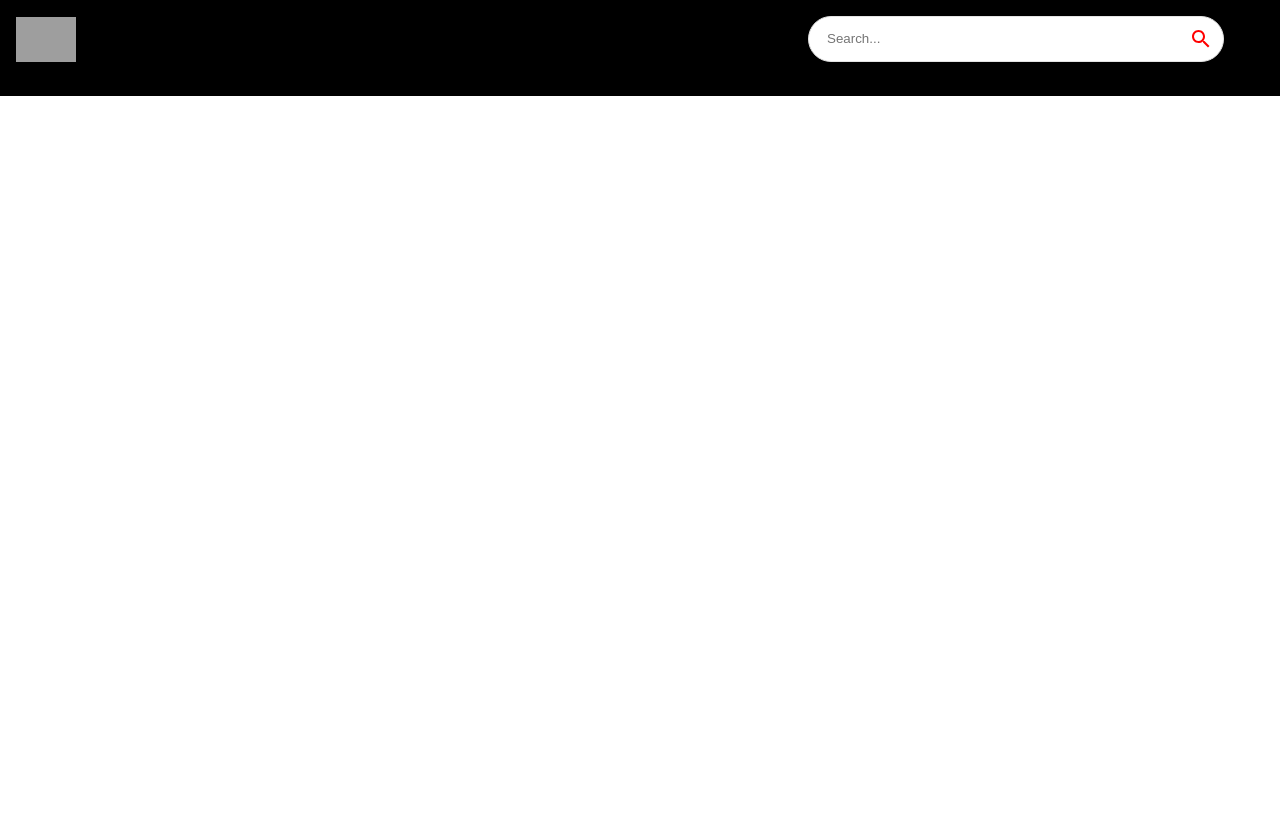
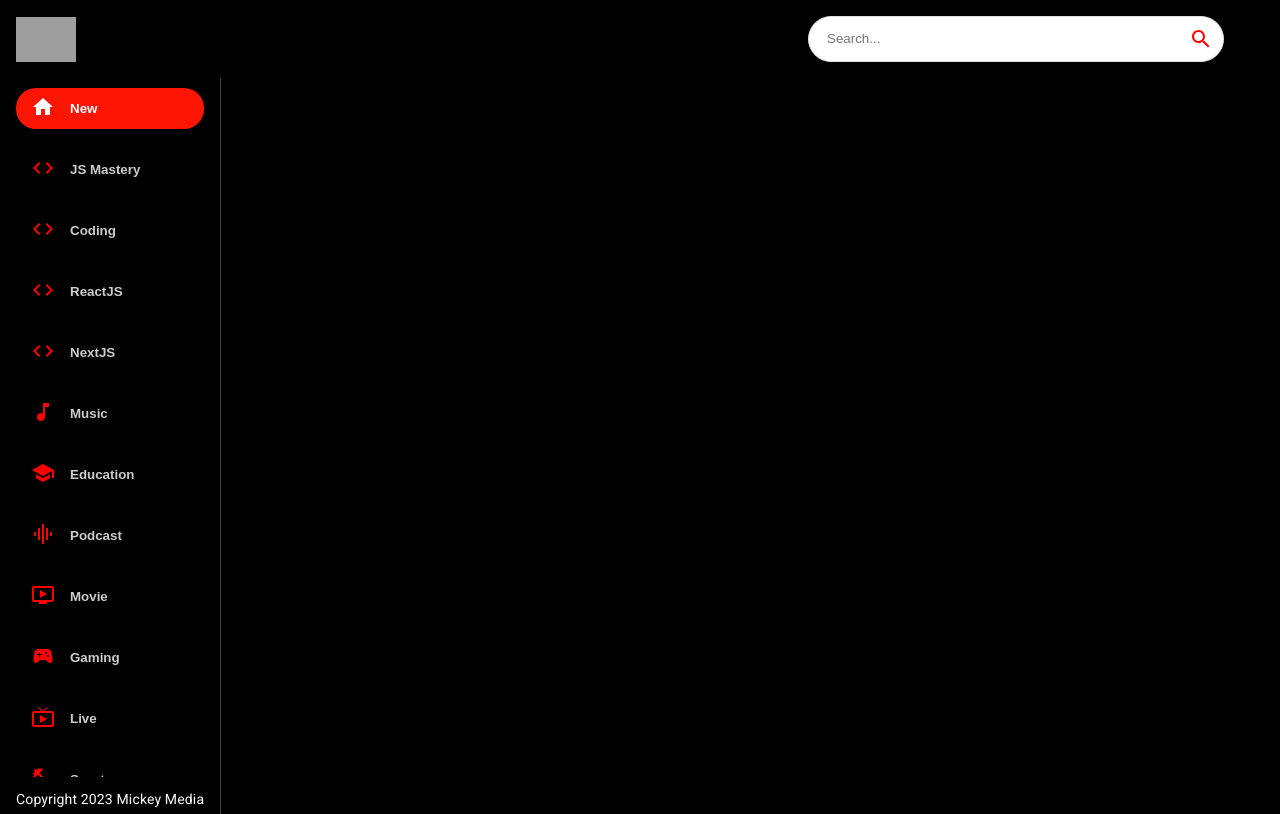
Before and after one commit to mickey-40/youtube_clone, a React (Create React App) app: page / in a window 1280 px wide. Built offline with nearby package versions, Linux system fonts and the light colour scheme; grey boxes are pictures that could not be loaded.

Commit message:
completed sidebar

```diff
--- a/src/components/Feed.jsx
+++ b/src/components/Feed.jsx
@@ -1,8 +1,18 @@
-import React from 'react'
+import { useState, useEffect } from 'react'
+import { Box, Stack, Typography } from '@mui/material'
+import Sidebar from './Sidebar'
 
 const Feed = () => {
   return (
-    <div>Feed</div>
+    <Stack sx={{ flexDirection: { sx: 'column', md: 'row'}}}>
+      <Box sx={{ height: { sx: 'auto', md: '92vh'}, borderRight: '1px solid #3d3d3d', px: { sx: 0, md: 2 }}}>
+        <Sidebar />
+
+        <Typography className='copyright' variant='body2' sx={{ mt: 1.5, color: '#fff'}}>
+          Copyright 2023 Mickey Media
+        </Typography>
+      </Box>
+    </Stack>
   )
 }
 
--- /dev/null
+++ b/src/components/Sidebar.jsx
@@ -0,0 +1,34 @@
+import { Stack } from '@mui/material'
+import { categories } from '../utils/constants'
+
+const selectedCategory = 'New';
+
+
+const Sidebar = () => {
+  return (
+    <Stack
+      direction='row'
+      sx={{
+        overflow: "auto",
+        height: { sx: 'auto', md: '95%'},
+        flexDirection: { md: 'column'}
+      }}
+      >
+        {categories.map((category) =>(
+          <button
+            className='category-btn'
+            style={{
+              background: category.name === selectedCategory && '#FC1503',
+              color: 'white'
+            }}
+            key={category.name}
+          >
+            <span style={{ color: category.name === selectedCategory ? 'white' : 'red' , marginRight: '15px' }}>{category.icon}</span>
+            <span style={{ opacity: category.name === selectedCategory ? '1' : '0.8'}}>{category.name}</span>
+          </button>
+        ))}
+      </Stack>
+  )
+}
+
+export default Sidebar
--- a/src/components/index.js
+++ b/src/components/index.js
@@ -4,3 +4,4 @@
 export { default as VideoDetail } from './VideoDetail';
 export { default as Navbar } from './Navbar';
 export { default as SearchBar } from './SearchBar';
+export { default as Sidebar } from './Sidebar';
```
